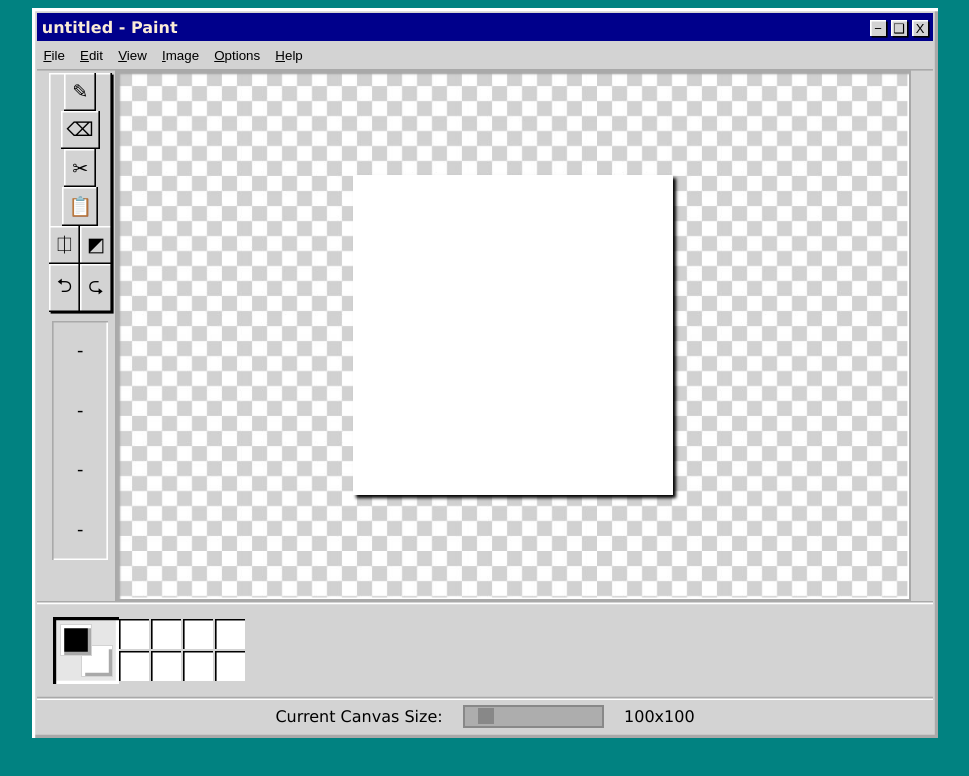
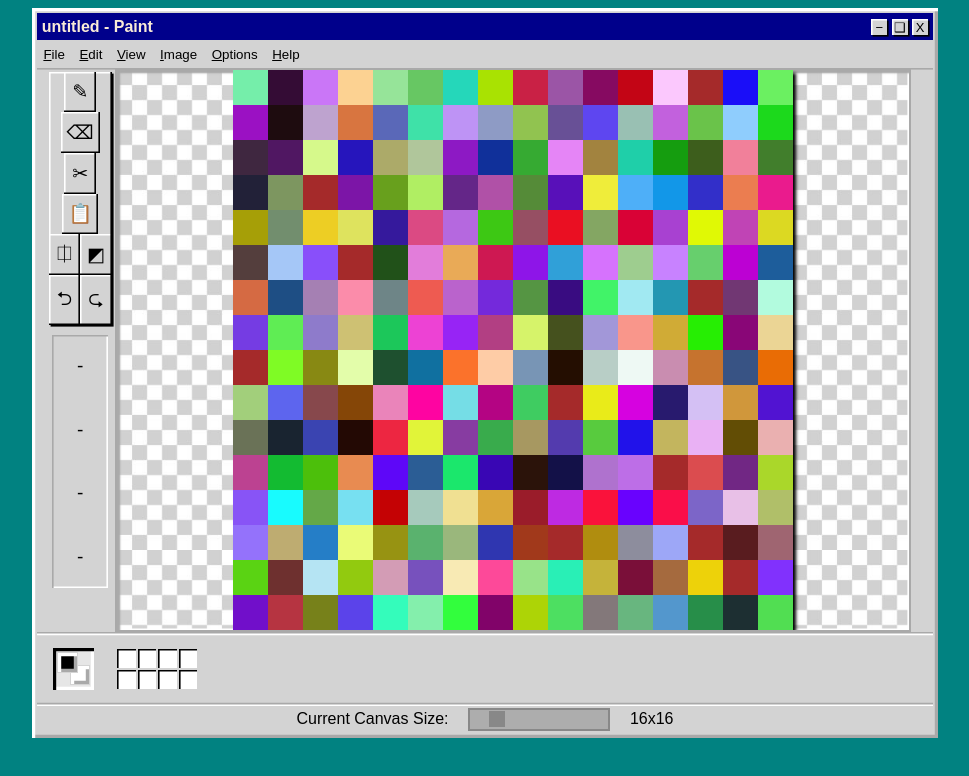
Before and after one commit to DoubleVadd/DrawPad, a plain HTML site: page index.html in a window 1280 px wide. Shown: the whole page, without its empty margins (155-1124 px from the left). Drawn offline with Linux system fonts and the light colour scheme; a web font is replaced by a local one.

Commit message:
canvas sizing functional

```diff
--- a/index.html
+++ b/index.html
@@ -4,7 +4,7 @@
     <meta charset="UTF-8">
     <meta name="viewport" content="width=device-width, initial-scale=1.0">
     <link rel="stylesheet" href="styles.css">
-    <script src="logic.js"></script>
+    <script src="logic.js" defer></script>
     <title>DrawPad</title>
 </head>
 <body>
@@ -51,7 +51,8 @@
 
             </div>
             <div class="canvas-container">
-                <div class="canvas-block">
+                <div class="canvas-block" id="canvas">
+
                 </div>
             </div>
         </div>
@@ -77,8 +78,8 @@
 
         <footer>
             <div class="canvas-size">Current Canvas Size: </div>
-            <input type="range" min="2" max="1000" value="100" class="size-slider" id="size">
-            <div class="canvas-size current-size">100x100</div>
+            <input type="range" min="2" max="100" value="16" class="size-slider" id="size">
+            <div class="canvas-size current-size">16x16</div>
 
         </footer>
 
--- a/logic.js
+++ b/logic.js
@@ -0,0 +1,53 @@
+const canvas_slider = document.querySelector("#size");
+const canvas_size = document.querySelector(".current-size");
+
+
+// Logic to create X by Y canvas
+const container = document.querySelector('.canvas-block')
+const current_canvas = document.getElementById('canvas')
+
+
+console.log(canvas_slider.value)
+
+
+
+function generateCanvas(pixel_val){
+    let i = 0;
+    for(i ; i<(pixel_val*pixel_val) ; i++){
+        const new_pixel = document.createElement('div');
+        new_pixel.classList.add('canvas-pixel');
+        new_pixel.style.backgroundColor ='#' + Math.floor(Math.random()*16777215).toString(16);
+        current_canvas.appendChild(new_pixel);
+    }
+
+    const canvas_pixels = document.querySelectorAll('.canvas-pixel')
+
+    let current_x = current_y = pixel_val;
+    let pixel_size = 35/current_x;
+
+    canvas_pixels.forEach((e)=>{
+    // console.log(e)
+        e.style.height=`${pixel_size}rem`;
+        e.style.width=`${pixel_size}rem`;
+
+    })
+}
+
+function deleteCanvas(){
+    const container = document.querySelector('.canvas-block');
+    container.innerHTML = '';
+}
+
+
+
+generateCanvas(canvas_slider.value)
+
+
+
+canvas_slider.oninput = function () {
+
+    deleteCanvas();
+    canvas_size.textContent = `${this.value} x ${this.value}`;
+    generateCanvas(this.value);
+
+}
--- a/styles.css
+++ b/styles.css
@@ -1,6 +1,9 @@
+@import url('https://fonts.cdnfonts.com/css/public-pixel');
+
 body{
     background-color: RGB(1,130,129);
-    font-family: Verdana, Geneva, Tahoma, sans-serif;
+    /* font-family: "ＭＳ Ｐゴシック", Verdana, Geneva, Tahoma, sans-serif; */
+    font-family: 'Public Pixel', sans-serif;
     overflow: hidden;
 
 }
@@ -149,16 +152,40 @@ button{
 
 }
 
-.canvas-block{
-    background-color: white;
-    height: 20rem;
-    width: 20rem;
-    box-shadow: 0.2rem 0.2rem 0.2rem black;
-}
+
 
 .canvas-container{
     background-color: lightgray;
 }
+
+.canvas-block{
+    background-color: black;
+    height: 35rem;
+    width: 35rem;
+    box-shadow: 0.2rem 0.2rem 0.2rem black;
+    display: flex;
+    flex-wrap: wrap;
+    align-content: flex-start;
+    /* align-items: flex-start; */
+
+}
+
+
+/* Main canvas pixels */
+.canvas-pixel{
+    margin: 0;
+    padding: 0;
+    gap: 0;
+
+    background-color: brown;
+}
+
+
+
+
+
+
+
 
 
 
```
